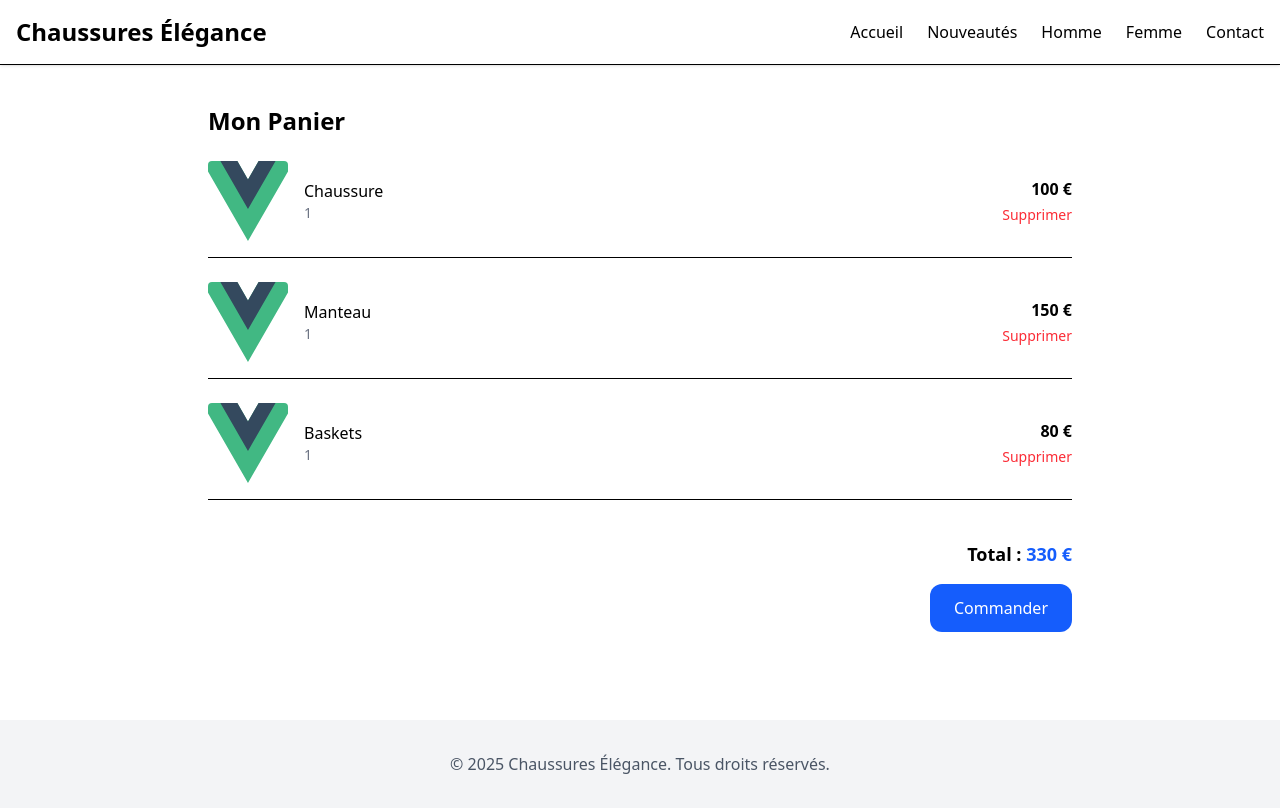
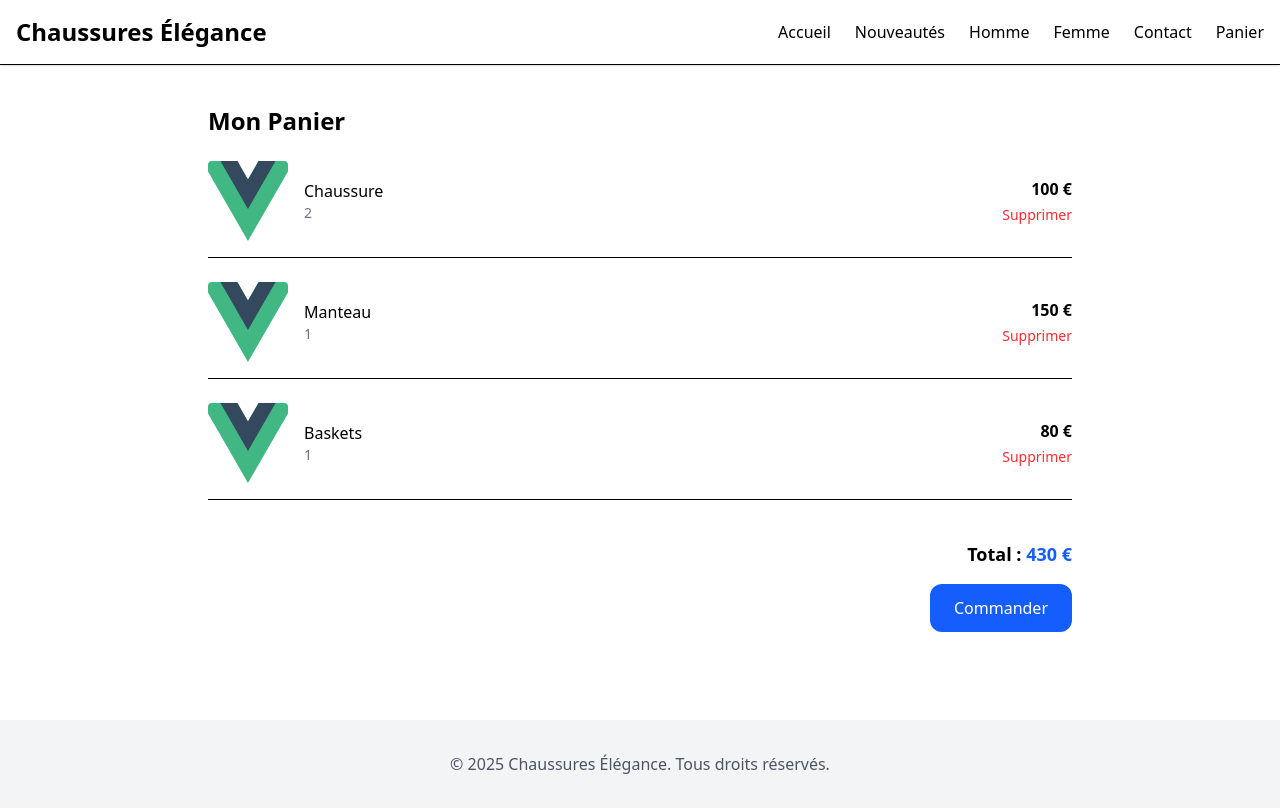
Before and after one commit to juroche42/app-vuejs, a Vue app: page /checkout in a window 1280 px wide. Built offline with nearby package versions, Linux system fonts and the light colour scheme.

Commit message:
style: adding btn 'panier'

```diff
--- a/src/components/section/HeaderSection.vue
+++ b/src/components/section/HeaderSection.vue
@@ -5,7 +5,9 @@ const menuItems = [
   { name: 'Nouveautés', link: '/category/new' },
   { name: 'Homme', link: '/categories' },
   { name: 'Femme', link: '/categories' },
-  { name: 'Contact', link: '/' },]
+  { name: 'Contact', link: '/' },
+  { name: 'Panier', link: '/checkout' },
+]
 
 </script>
 
--- a/src/views/CheckoutView.vue
+++ b/src/views/CheckoutView.vue
@@ -8,7 +8,7 @@ const products = ref([
   {
     title: 'Chaussure',
     price: 100,
-    quantity: 1,
+    quantity: 2,
     image: '/src/assets/logo.svg',
   },
   {
```
